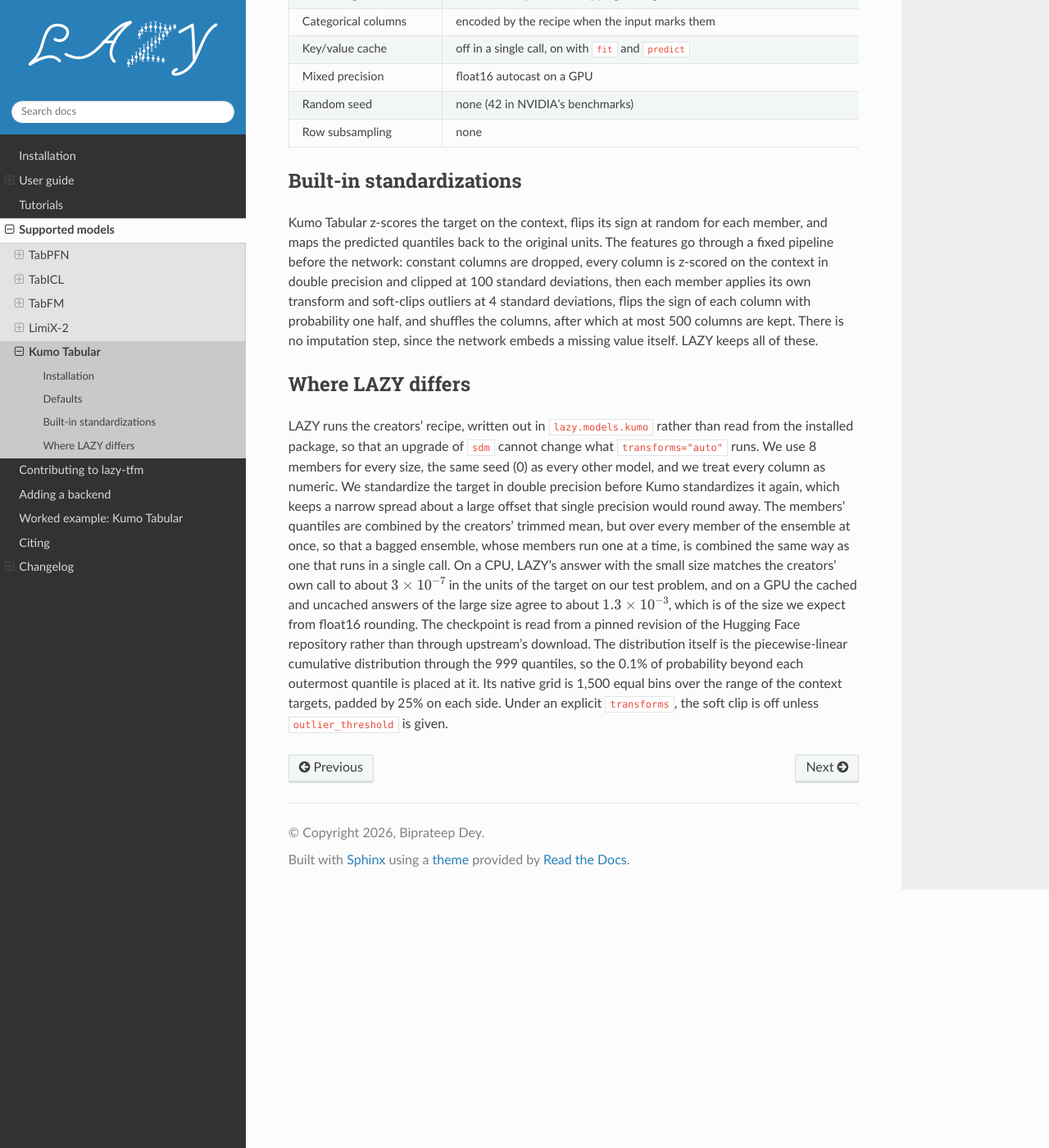
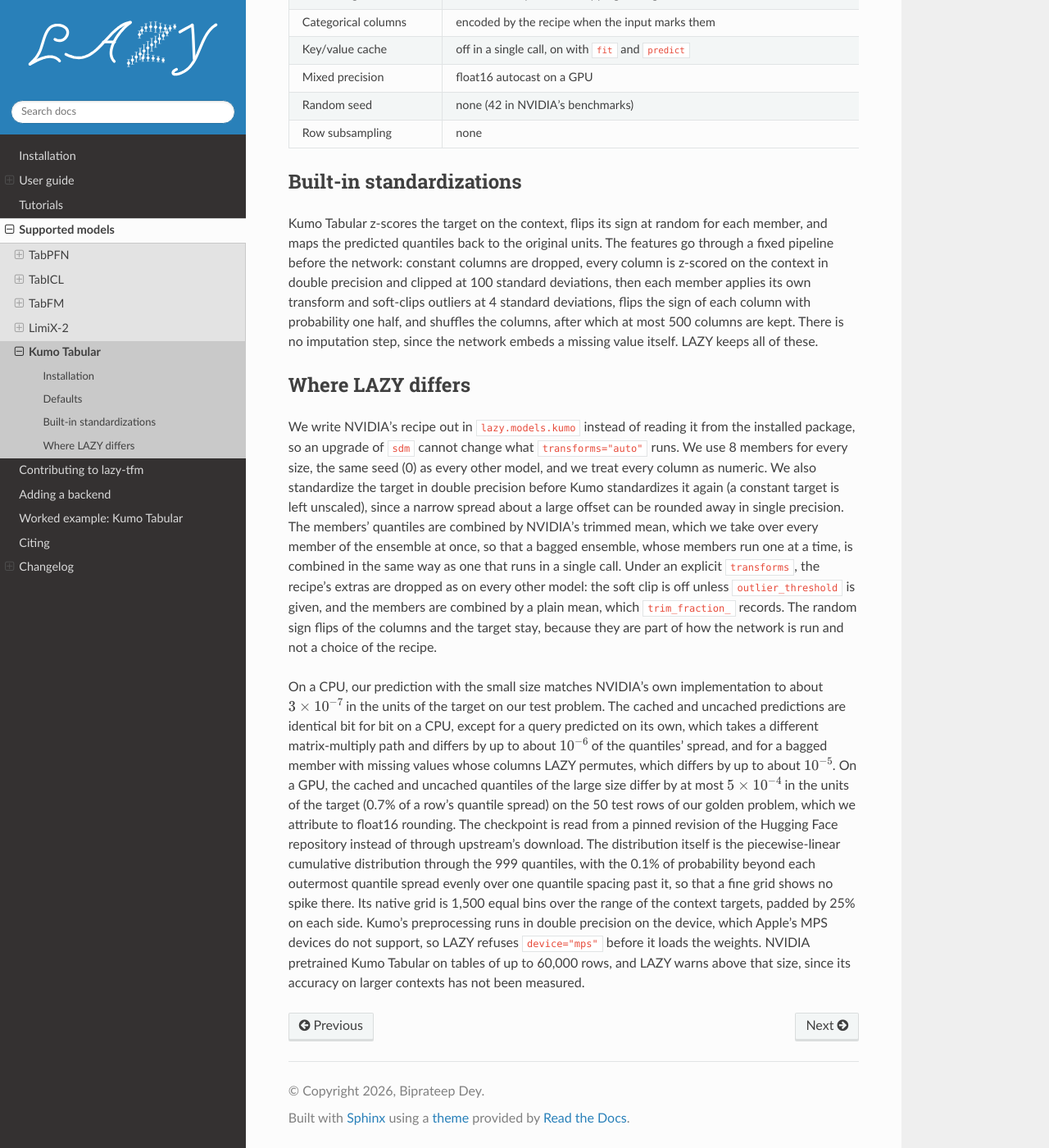
Before and after one commit to biprateep/lazy-tfm, a Sphinx documentation site: the page built from docs/models/kumo.md, in a window 1280 px wide and 1400 px high, scrolled down 1456 px. Shown: the whole window at 82% size. Built offline with Sphinx 7.4.7 and the Read the Docs theme 3.1.0, drawn with Linux system fonts in a browser that asks for light colours; pages that are not in the unit, such as notebooks, are missing from menus.

Commit message:
Describe spread tails and Kumo's explicit-transforms mean on model pages
The TabICL and Kumo pages said the probability beyond the outermost quantiles
sits on them; it is now spread over one quantile spacing. Both say a constant
target is left unscaled. Kumo's page says an explicit transforms combines the
members by a plain mean while the sign flips stay, gives the measured
agreement of cached and uncached predictions on a CPU and a GPU, and explains
the MPS refusal and the context-size warning.

Co-Authored-By: Claude Opus 5.5 <noreply@anthropic.com>

```diff
--- a/docs/models/kumo.md
+++ b/docs/models/kumo.md
@@ -11,8 +11,9 @@ in-context learning, in which the query rows attend to the context rows. Each
 cell enters the encoder through learned Fourier features of its value, with a
 learned embedding for a missing value, and the attention logits are scaled by
 the logarithm of the table size, which NVIDIA introduced so that the attention
-stays as concentrated on large tables as on small ones. For regression it predicts 999 quantiles of the target, at levels 0.001
-to 0.999, from which LAZY builds the distribution. It comes in three sizes,
+stays as concentrated on large tables as on small ones. For regression it
+predicts 999 quantiles of the target, at levels 0.001 to 0.999, from which LAZY
+builds the distribution. It comes in three sizes,
 from 28 million to 216 million parameters, which LAZY loads as versions
 `v1-small`, `v1-medium` and `v1-large` (the default), and its weights are
 released under a license that permits commercial use.
@@ -61,7 +62,7 @@ default recipe, next to LAZY's.
 | Feature shuffling | Latin-square permutations | the same (`feature_shuffle=True`) |
 | Softmax temperature | none (the output is quantiles) | none (`softmax_temperature="auto"`) |
 | Outlier clipping | two-pass soft clip at 4 standard deviations | the same (`outlier_threshold="auto"`) |
-| Combining the members | mean of the quantiles, dropping the highest and lowest 20% of members at each level | the same, over every member |
+| Combining the members | mean of the quantiles, dropping the highest and lowest 20% of members at each level | the same, over every member (a plain mean under an explicit `transforms`) |
 | Categorical columns | encoded by the recipe when the input marks them | off: every column is numeric |
 | Key/value cache | off in a single call, on with `fit` and `predict` | on (`kv_cache=True`) |
 | Mixed precision | float16 autocast on a GPU | the same (`mixed_precision=True`) |
@@ -82,23 +83,40 @@ embeds a missing value itself. LAZY keeps all of these.
 
 ## Where LAZY differs
 
-LAZY runs the creators' recipe, written out in `lazy.models.kumo` rather than
-read from the installed package, so that an upgrade of `sdm` cannot change
-what `transforms="auto"` runs. We use 8 members for every size, the same seed
-(0) as every other model, and we treat every column as numeric. We standardize
-the target in double precision before Kumo standardizes it again, which keeps
-a narrow spread about a large offset that single precision would round away.
-The members' quantiles are combined by the creators' trimmed mean, but over
-every member of the ensemble at once, so that a bagged ensemble, whose members
-run one at a time, is combined the same way as one that runs in a single call.
-On a CPU, LAZY's answer with the small size matches the creators' own call to
-about $3\times 10^{-7}$ in the units of the target on our test problem, and
-on a GPU the cached and uncached answers of the large size agree to about
-$1.3\times 10^{-3}$, which is of the size we expect from float16 rounding. The checkpoint is read
-from a pinned revision of the Hugging Face repository rather than through
-upstream's download. The distribution itself is the piecewise-linear
-cumulative distribution through the 999 quantiles, so the 0.1% of probability
-beyond each outermost quantile is placed at it. Its native grid is 1,500 equal
-bins over the range of the context targets, padded by 25% on each side. Under
-an explicit `transforms`, the soft clip is off unless `outlier_threshold` is
-given.
+We write NVIDIA's recipe out in `lazy.models.kumo` instead of reading it from
+the installed package, so an upgrade of `sdm` cannot change what
+`transforms="auto"` runs. We use 8 members for every size, the same seed (0)
+as every other model, and we treat every column as numeric. We also
+standardize the target in double precision before Kumo standardizes it again
+(a constant target is left unscaled), since a narrow spread about a large
+offset can be rounded away in single precision. The members' quantiles are
+combined by NVIDIA's trimmed mean, which we take over every member of the
+ensemble at once, so that a bagged ensemble, whose members run one at a time,
+is combined in the same way as one that runs in a single call. Under an
+explicit `transforms`, the recipe's extras are dropped as on every other model:
+the soft clip is off unless `outlier_threshold` is given, and the members are
+combined by a plain mean, which `trim_fraction_` records. The random sign
+flips of the columns and the target stay, because they are part of how the
+network is run and not a choice of the recipe.
+
+On a CPU, our prediction with the small size matches NVIDIA's own
+implementation to about $3\times 10^{-7}$ in the units of the target on our
+test problem. The cached and uncached predictions are identical bit for bit on
+a CPU, except for a query predicted on its own, which takes a different
+matrix-multiply path and differs by up to about $10^{-6}$ of the quantiles'
+spread, and for a bagged member with missing values whose columns LAZY
+permutes, which differs by up to about $10^{-5}$. On a GPU, the cached and
+uncached quantiles of the large size differ by at most $5\times 10^{-4}$ in the
+units of the target (0.7% of a row's quantile spread) on the 50 test rows of
+our golden problem, which we attribute to float16 rounding.
+The checkpoint is read from a pinned revision of the Hugging Face repository
+instead of through upstream's download. The distribution itself is the
+piecewise-linear cumulative distribution through the 999 quantiles, with the
+0.1% of probability beyond each outermost quantile spread evenly over one
+quantile spacing past it, so that a fine grid shows no spike there. Its native
+grid is 1,500 equal bins over the range of the context targets, padded by 25%
+on each side. Kumo's preprocessing runs in double precision on the device,
+which Apple's MPS devices do not support, so LAZY refuses `device="mps"`
+before it loads the weights. NVIDIA pretrained Kumo Tabular on tables of up to
+60,000 rows, and LAZY warns above that size, since its accuracy on larger
+contexts has not been measured.
```
Also changed, not shown: docs/models/tabicl.md (+7 -4 lines).
